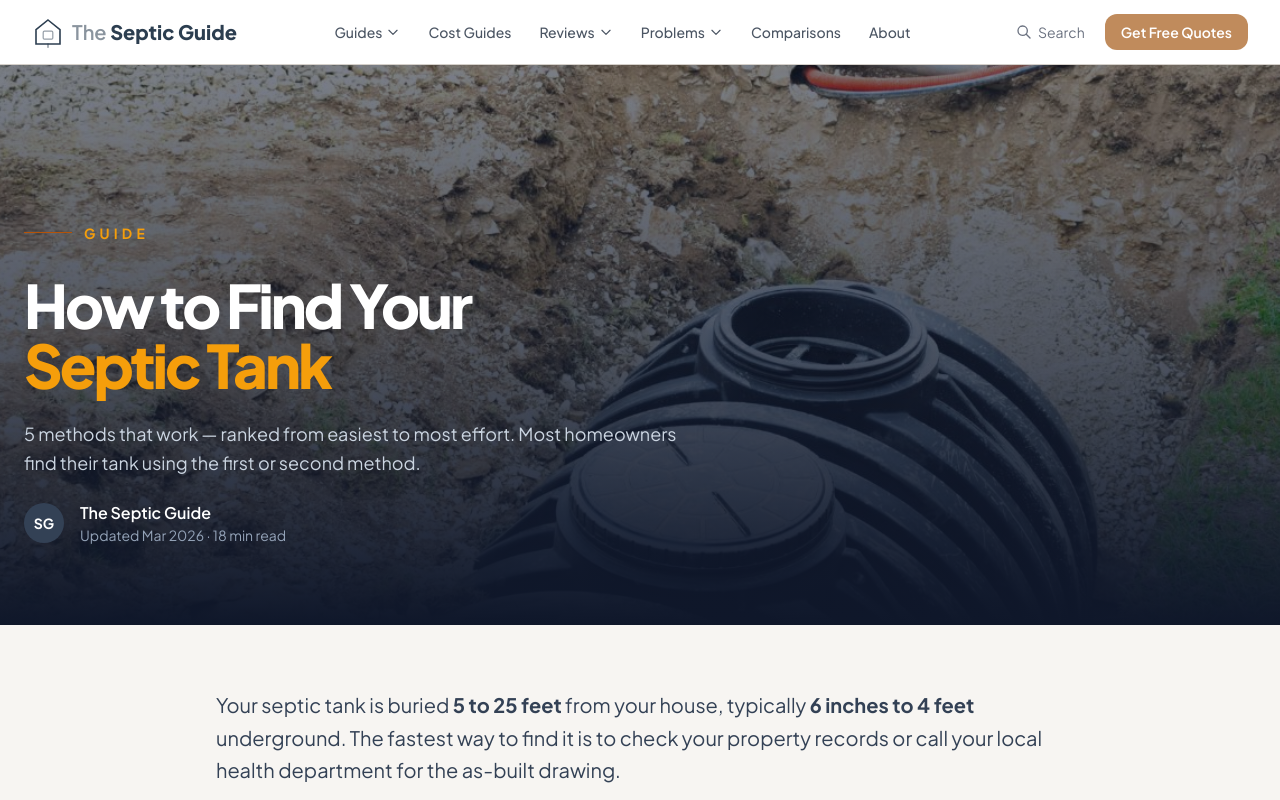
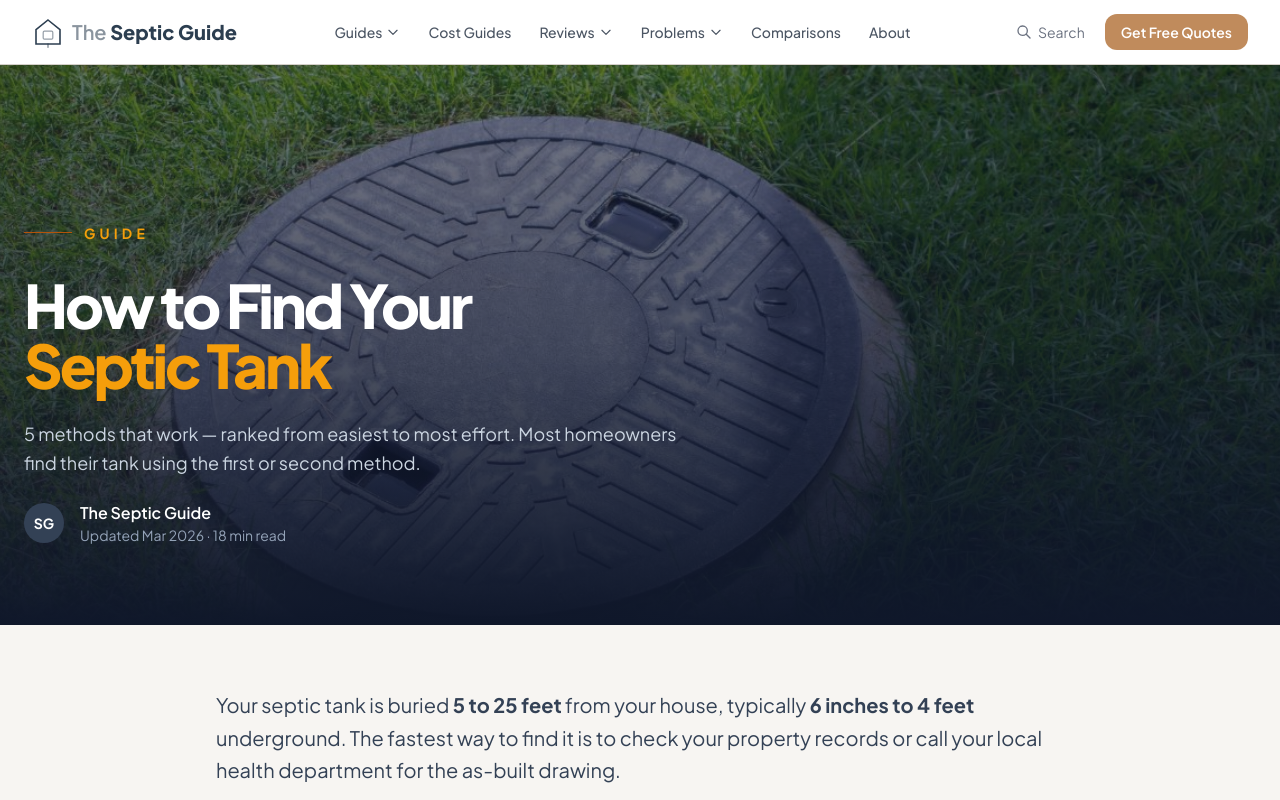
Before and after one commit to thebasementguide2026/theseptic.guide-, a Next.js app: page /articles/how-to-find-your-septic-tank in a window 1280 px wide. Shown: the top 800 px of the page. Built offline with nearby package versions, Linux system fonts and the light colour scheme.

Commit message:
Fix hero image to correct file

```diff
--- a/app/articles/how-to-find-your-septic-tank/page.tsx
+++ b/app/articles/how-to-find-your-septic-tank/page.tsx
@@ -67,7 +67,7 @@ const articleSchema = {
   '@type': 'Article',
   headline: 'How to Find Your Septic Tank: 5 Methods That Work',
   description: 'Your septic tank is buried 5 to 25 feet from your house. Learn 5 proven methods to locate it, from checking records to using a soil probe, plus what to do after you find it.',
-  image: 'https://theseptic.guide/septic1.jpg',
+  image: 'https://theseptic.guide/how to find your septic tank.jpg',
   datePublished: '2026-03-05',
   dateModified: '2026-03-05',
   author: {
@@ -97,7 +97,7 @@ export default function HowToFindYourSepticTank() {
       {/* Article Hero */}
       <section className='relative h-[70vh] min-h-[500px] bg-slate-900 overflow-hidden'>
         <Image
-          src='/septic1.jpg'
+          src='/how to find your septic tank.jpg'
           alt='Homeowner locating septic tank in yard'
           fill
           className='object-cover opacity-45 scale-105 transition-transform duration-700 hover:scale-100'
```
